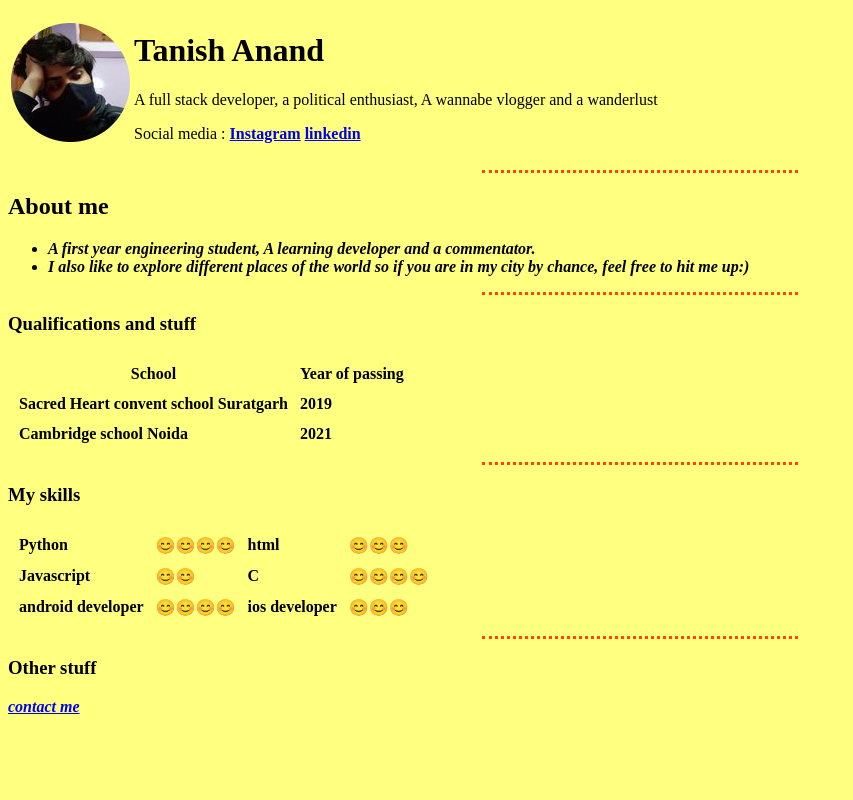
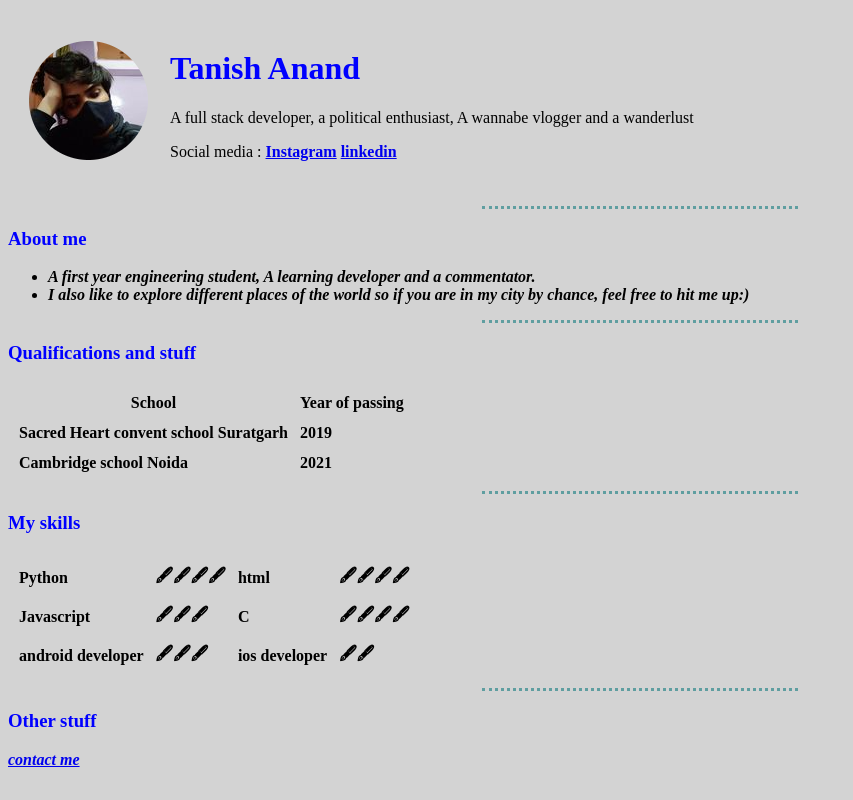
Before and after one commit to tunitx/Persona-blog, a plain HTML site: page index.html in a window 1280 px wide. Shown: the whole page, without its empty margins (0-853 px from the left). Drawn offline with Linux system fonts and the light colour scheme.

Commit message:
added external css

```diff
--- /dev/null
+++ b/css/style.css
@@ -0,0 +1,22 @@
+body {
+    /* background-color: brown; */
+    background-color: lightgray;
+}
+hr {
+      border-style: none;
+    border-top-style: dotted;
+    width: 25%;
+    border-color: cadetblue;
+    border-width: 3px;
+}
+h1 {
+    /* background-color: darksalmon; */
+    color: blue;
+
+}
+h2 {
+    color: blue;
+}
+h3 {
+    color: blue;
+}
--- a/index.html
+++ b/index.html
@@ -6,28 +6,15 @@
     <meta http-equiv="X-UA-Compatible" content="IE=edge">
     <meta name="viewport" content="width=device-width, initial-scale=1.0">
     <title>t_unitx</title>
+    <link rel="stylesheet" href="css\style.css">
 
-    <style>
-        body {
-            /* background-color: brown; */
-            background-color: rgb(255, 255, 128);
-        }
-        hr {
-              border-style: none;
-            border-top-style: dotted;
-            width: 25%;
-            border-color: orangered;
-            border-width: 3px;
-        }
-
-    </style>
 
 
 
 </head>
 
 <body>
-    <table>
+    <table  cellspacing="20" >
         <tr>
             <td><img src="tanish-modified (1).png" alt="tanish anand profile picture"></td>
             <td>
@@ -44,7 +31,7 @@
 
     </table>
     <hr>
-    <h2>About me</h2>
+    <h3>About me</h3>
 
     <ul>
         <li> <strong> <em> A first year engineering student, A learning developer and a commentator.</em></li>
@@ -89,26 +76,26 @@
 
         <tr>
             <td>Python</td>
-            <td>😊😊😊😊</td>
+            <td>🖋🖋🖋🖋</td>
             <td>html</td>
-            <td>😊😊😊</td>
+            <td>🖋🖋🖋🖋</td>
         </tr>
 
         <tr>
            <td> Javascript</td>
            <td>
-               😊😊
+               🖋🖋🖋
            </td>
            <td>
                C
            </td>
-           <td>😊😊😊😊</td>
+           <td>🖋🖋🖋🖋</td>
         </tr>
         <tr>
             <td>android developer</td>
-            <td>😊😊😊😊</td>
+            <td>🖋🖋🖋</td>
             <td>ios developer</td>
-            <td>😊😊😊</td>
+            <td>🖋🖋</td>
 
         </tr>
     </table>
```
